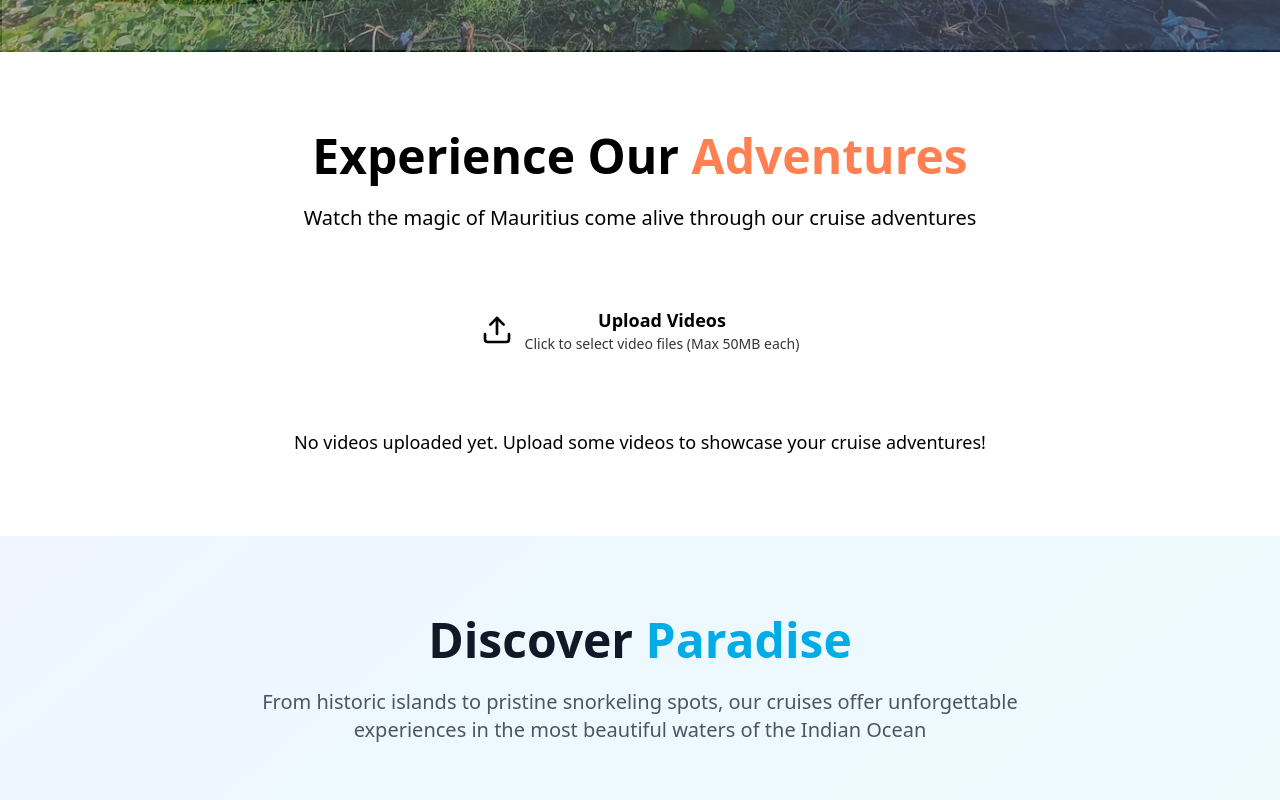
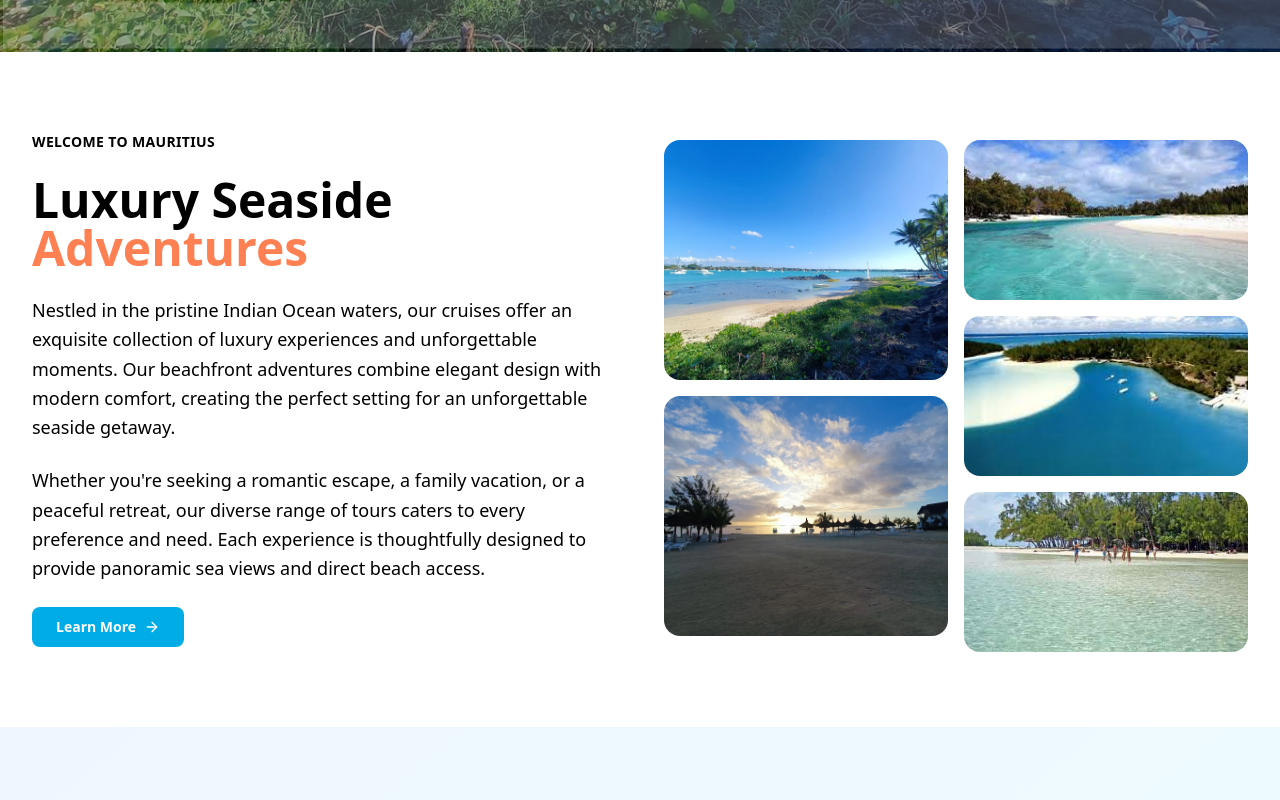
Before and after one commit to carnat232/turquoise-tales-cruises, a React (Vite) app: page / in a window 1280 px wide. Shown: the part 820-1620 px from the top of the page. Built offline with nearby package versions, Linux system fonts and the light colour scheme.

Commit message:
Refactor video section with gallery images
Replaced the video section with a new section styled to match the provided image, using images from the gallery.

```diff
--- a/src/components/VideoSection.tsx
+++ b/src/components/VideoSection.tsx
@@ -1,179 +1,124 @@
 
-import React, { useState } from 'react';
+import React from 'react';
 import { Button } from '@/components/ui/button';
-import { Card, CardContent } from '@/components/ui/card';
-import { Upload, Play, X } from 'lucide-react';
-import { useToast } from '@/hooks/use-toast';
+import { ArrowRight } from 'lucide-react';
 
 const VideoSection = () => {
-  const [videos, setVideos] = useState<{ url: string; name: string; file: File }[]>([]);
-  const [selectedVideo, setSelectedVideo] = useState<string | null>(null);
-  const { toast } = useToast();
-
-  const handleVideoUpload = (event: React.ChangeEvent<HTMLInputElement>) => {
-    const files = event.target.files;
-    if (files) {
-      Array.from(files).forEach(file => {
-        if (file.type.startsWith('video/')) {
-          // Check file size (limit to 50MB for better performance)
-          if (file.size > 50 * 1024 * 1024) {
-            toast({
-              title: "File too large",
-              description: `${file.name} is too large. Please use videos under 50MB.`,
-              variant: "destructive"
-            });
-            return;
+  const galleryImages = [
+    {
+      src: "/lovable-uploads/bf74323b-7bf3-4ccb-b5b4-09a3ba93a15e.png",
+      title: "Crystal Clear Lagoon",
+      description: "Perfect turquoise waters of Mauritius"
+    },
+    {
+      src: "/lovable-uploads/26257f01-6512-47a5-a7f7-856a0b160c59.png",
+      title: "Paradise Beach",
+      description: "Sunset at Île aux Cerfs"
+    },
+    {
+      src: "/lovable-uploads/6fd919a9-02ff-4930-9ebe-51cc77f30d66.png",
+      title: "Pristine Beach",
+      description: "Untouched white sand beaches"
+    },
+    {
+      src: "/lovable-uploads/8ea3d0d4-f88c-48a2-b7e2-9e0501ae79eb.png",
+      title: "Aerial Paradise",
+      description: "Stunning aerial view of tropical lagoon"
+    },
+    {
+      src: "/lovable-uploads/5a3dfad9-5a36-4b8f-a1e4-2657e0b70e32.png",
+      title: "Paradise Sandbank",
+      description: "Exclusive access to pristine white sand beaches"
+    },
+    {
+      src: "/lovable-uploads/6482c02e-a7e1-4b83-bf0d-5578a64cbc4f.png",
+      title: "Beach Relaxation",
+      description: "Perfect spot for relaxation and sunbathing"
     }
-
-          const videoUrl = URL.createObjectURL(file);
-          setVideos(prev => [...prev, {
-            url: videoUrl,
-            name: file.name,
-            file: file
-          }]);
-
-          toast({
-            title: "Video uploaded",
-            description: `${file.name} has been added to your gallery.`
-          });
-        }
-      });
-    }
-    // Reset the input
-    event.target.value = '';
-  };
-
-  const removeVideo = (videoUrl: string) => {
-    setVideos(prev => {
-      const updatedVideos = prev.filter(video => video.url !== videoUrl);
-      // Clean up the blob URL
-      URL.revokeObjectURL(videoUrl);
-      return updatedVideos;
-    });
-
-    toast({
-      title: "Video removed",
-      description: "Video has been removed from your gallery."
-    });
-  };
-
-  // Clean up blob URLs when component unmounts
-  React.useEffect(() => {
-    return () => {
-      videos.forEach(video => {
-        URL.revokeObjectURL(video.url);
-      });
-    };
-  }, []);
+  ];
 
   return (
     <section className="py-20 bg-gradient-to-br from-ocean-blue to-turquoise">
       <div className="max-w-7xl mx-auto px-4 sm:px-6 lg:px-8">
-        <div className="text-center mb-12">
-          <h2 className="text-4xl md:text-5xl font-bold text-black mb-6">
-            Experience Our <span className="text-coral">Adventures</span>
+        <div className="grid grid-cols-1 lg:grid-cols-2 gap-12 items-center">
+          {/* Left side - Text content */}
+          <div className="space-y-6">
+            <div className="text-sm font-semibold text-black uppercase tracking-wide">
+              WELCOME TO MAURITIUS
+            </div>
+            <h2 className="text-4xl md:text-5xl font-bold text-black leading-tight">
+              Luxury Seaside
+              <br />
+              <span className="text-coral">Adventures</span>
             </h2>
-          <p className="text-xl text-black max-w-3xl mx-auto">
-            Watch the magic of Mauritius come alive through our cruise adventures
+            <p className="text-lg text-black leading-relaxed">
+              Nestled in the pristine Indian Ocean waters, our cruises offer
+              an exquisite collection of luxury experiences and unforgettable moments. Our
+              beachfront adventures combine elegant design with modern
+              comfort, creating the perfect setting for an unforgettable seaside
+              getaway.
             </p>
+            <p className="text-lg text-black leading-relaxed">
+              Whether you're seeking a romantic escape, a family vacation, or a
+              peaceful retreat, our diverse range of tours caters to
+              every preference and need. Each experience is thoughtfully designed to
+              provide panoramic sea views and direct beach access.
+            </p>
+            <Button
+              className="bg-ocean-blue hover:bg-ocean-blue/90 text-white font-semibold px-6 py-3 rounded-lg flex items-center gap-2"
+            >
+              Learn More <ArrowRight className="h-4 w-4" />
+            </Button>
           </div>
 
-        {/* Video Upload */}
-        <div className="mb-12 text-center">
-          <label htmlFor="video-upload" className="cursor-pointer">
-            <div className="inline-flex items-center gap-3 bg-white/20 backdrop-blur-sm border-2 border-dashed border-white/40 rounded-lg px-8 py-6 hover:bg-white/30 transition-all duration-300">
-              <Upload className="h-8 w-8 text-black" />
-              <div className="text-black">
-                <div className="text-lg font-semibold">Upload Videos</div>
-                <div className="text-sm text-black/80">Click to select video files (Max 50MB each)</div>
-              </div>
-            </div>
-          </label>
-          <input
-            id="video-upload"
-            type="file"
-            accept="video/*"
-            multiple
-            onChange={handleVideoUpload}
-            className="hidden"
+          {/* Right side - Image grid */}
+          <div className="relative">
+            <div className="grid grid-cols-2 gap-4 h-[500px]">
+              {/* Top row - 2 images */}
+              <div className="space-y-4">
+                <div className="h-[240px] rounded-2xl overflow-hidden">
+                  <img
+                    src={galleryImages[0].src}
+                    alt={galleryImages[0].title}
+                    className="w-full h-full object-cover"
                   />
                 </div>
-
-        {/* Note about video persistence */}
-        {videos.length > 0 && (
-          <div className="mb-8 text-center">
-            <div className="inline-block bg-yellow-100 border border-yellow-300 rounded-lg px-4 py-2">
-              <p className="text-sm text-yellow-800">
-                <strong>Note:</strong> Uploaded videos are stored temporarily. For permanent hosting, consider uploading videos to a video platform and embedding them.
-              </p>
-            </div>
-          </div>
-        )}
-
-        {/* Video Grid - 2 columns */}
-        {videos.length > 0 && (
-          <div className="grid grid-cols-1 md:grid-cols-2 gap-6 max-w-4xl mx-auto">
-            {videos.map((video, index) => (
-              <Card key={index} className="bg-white/10 backdrop-blur-sm border-white/20 overflow-hidden">
-                <CardContent className="p-0 relative group">
-                  <div className="relative aspect-video">
-                    <video
-                      src={video.url}
+                <div className="h-[240px] rounded-2xl overflow-hidden">
+                  <img
+                    src={galleryImages[1].src}
+                    alt={galleryImages[1].title}
                     className="w-full h-full object-cover"
-                      poster=""
-                    />
-                    <div className="absolute inset-0 bg-black/40 opacity-0 group-hover:opacity-100 transition-opacity duration-300 flex items-center justify-center">
-                      <Button
-                        onClick={() => setSelectedVideo(video.url)}
-                        className="bg-coral hover:bg-coral/90 text-white rounded-full p-4"
-                      >
-                        <Play className="h-6 w-6" />
-                      </Button>
-                    </div>
-                    <Button
-                      onClick={() => removeVideo(video.url)}
-                      className="absolute top-2 right-2 bg-red-500 hover:bg-red-600 text-white rounded-full p-2 opacity-0 group-hover:opacity-100 transition-opacity duration-300"
-                      size="sm"
-                    >
-                      <X className="h-4 w-4" />
-                    </Button>
-                  </div>
-                  <div className="p-3 bg-white/5">
-                    <p className="text-sm text-black truncate" title={video.name}>
-                      {video.name}
-                    </p>
-                  </div>
-                </CardContent>
-              </Card>
-            ))}
-          </div>
-        )}
-
-        {/* Video Modal */}
-        {selectedVideo && (
-          <div className="fixed inset-0 bg-black/80 z-50 flex items-center justify-center p-4">
-            <div className="relative max-w-4xl w-full">
-              <Button
-                onClick={() => setSelectedVideo(null)}
-                className="absolute -top-12 right-0 bg-white/20 hover:bg-white/30 text-white rounded-full p-2"
-              >
-                <X className="h-6 w-6" />
-              </Button>
-              <video
-                src={selectedVideo}
-                controls
-                autoPlay
-                className="w-full h-auto rounded-lg"
                   />
                 </div>
               </div>
-        )}
 
-        {videos.length === 0 && (
-          <div className="text-center text-black">
-            <p className="text-lg">No videos uploaded yet. Upload some videos to showcase your cruise adventures!</p>
+              {/* Right column - different sized images */}
+              <div className="space-y-4">
+                <div className="h-[160px] rounded-2xl overflow-hidden">
+                  <img
+                    src={galleryImages[2].src}
+                    alt={galleryImages[2].title}
+                    className="w-full h-full object-cover"
+                  />
                 </div>
-        )}
+                <div className="h-[160px] rounded-2xl overflow-hidden">
+                  <img
+                    src={galleryImages[3].src}
+                    alt={galleryImages[3].title}
+                    className="w-full h-full object-cover"
+                  />
+                </div>
+                <div className="h-[160px] rounded-2xl overflow-hidden">
+                  <img
+                    src={galleryImages[4].src}
+                    alt={galleryImages[4].title}
+                    className="w-full h-full object-cover"
+                  />
+                </div>
+              </div>
+            </div>
+          </div>
+        </div>
       </div>
     </section>
   );
```
Lines whose indentation alone changed are shown as unchanged.
